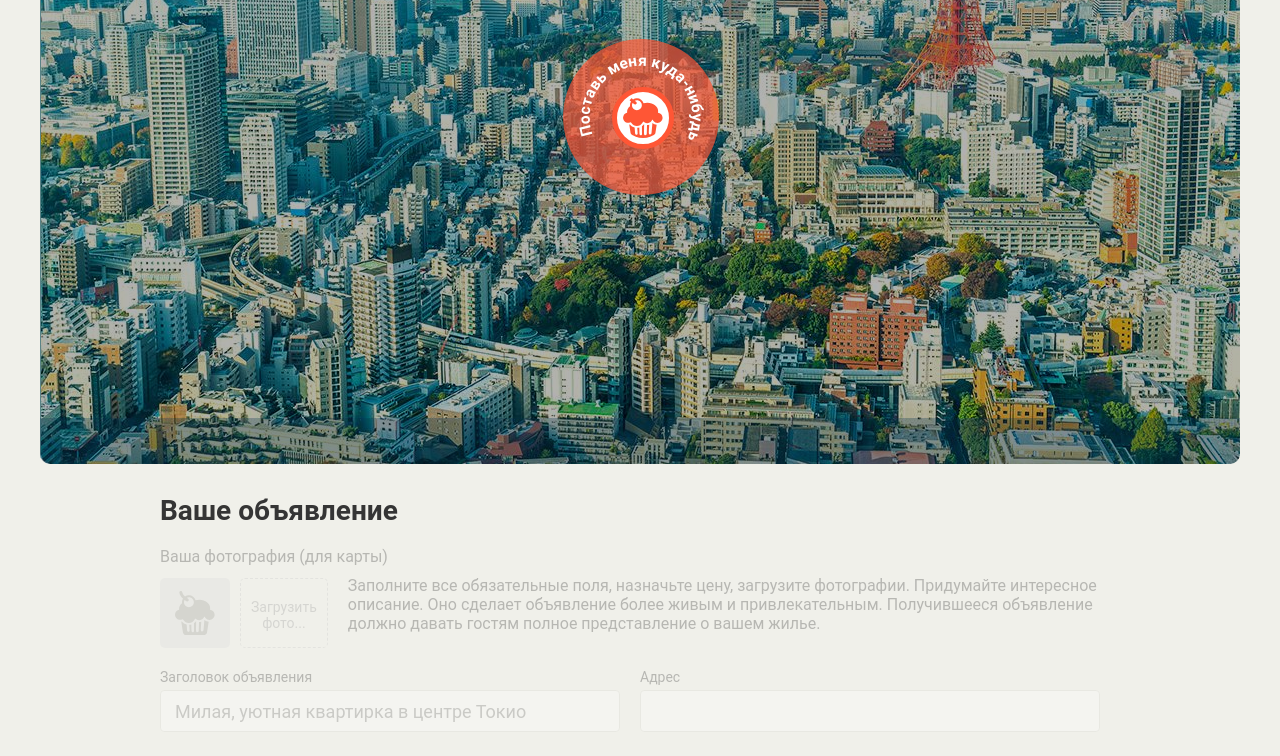
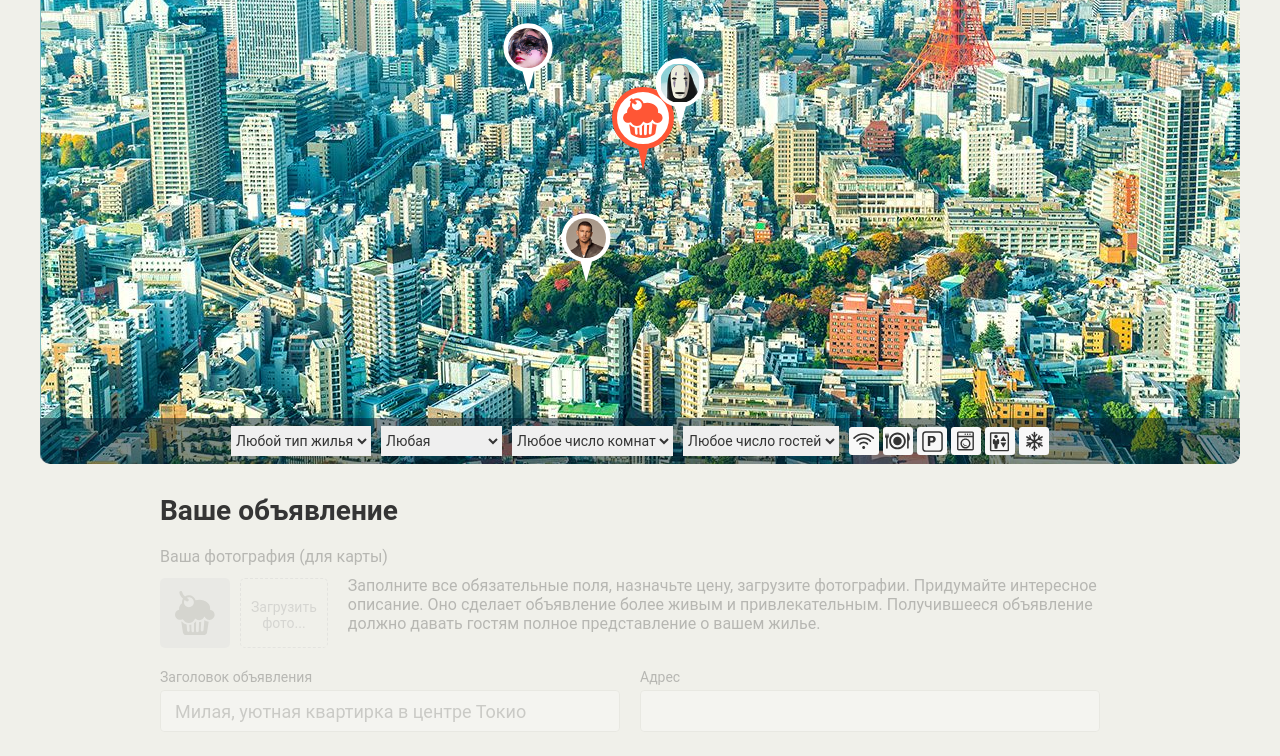
Before and after one commit to K-Katerina/1052393-keksobooking-20, a website: page index.html in a window 1280 px wide. Shown: the part 286-1042 px from the top of the page. Drawn offline with Linux system fonts and the light colour scheme; files whose address does not match are found by name.

Commit message:
Добавлены метки на карту

```diff
--- a/index.html
+++ b/index.html
@@ -16,7 +16,7 @@
     </div>
 
     <!-- Карта объявлений -->
-    <section class="map map--faded">
+    <section class="map">
 
       <!-- Метки объявлений -->
       <div class="map__pins">
@@ -248,5 +248,7 @@
     </div>
   </template>
 
+  <script src="js/main.js"></script>
+
 </body>
 </html>
--- a/js/main.js
+++ b/js/main.js
@@ -0,0 +1,96 @@
+'use strict';
+
+var PHOTO_LIST = ['http://o0.github.io/assets/images/tokyo/hotel1.jpg', 'http://o0.github.io/assets/images/tokyo/hotel2.jpg', 'http://o0.github.io/assets/images/tokyo/hotel3.jpg'];
+var BUILDING_TYPE_LIST = ['palace', 'flat', 'house', 'bungalo'];
+var CHECK_TIME_LIST = ['12:00', '13:00', '14:00'];
+var FEATURE_LIST = ['wifi', 'dishwasher', 'parking', 'washer', 'elevator', 'conditioner'];
+var BLOCK_COORDINATE_Y = 130;
+var BLOCK_HEIGHT = 500;
+var PIN_WIDTH = 50;
+var PIN_HEIGHT = 70;
+
+var getRandomNumberOfRange = function (a, b) {
+  return Math.round(a + Math.random() * (b - a));
+};
+
+var getBlockCoordinateX = function () {
+  return 30; // TODO: getBlockCoordinateX
+};
+
+var getBlockWidth = function () {
+  return 800; // TODO: getBlockWidth
+};
+
+var getAvatar = function (i) {
+  return 'img/avatars/user0' + (i + 1) + '.png';
+};
+
+var shuffle = function (array) {
+  for (var i = array.length - 1; i > 0; i--) {
+    var j = Math.floor(Math.random() * (i + 1));
+    var buffer = array[i];
+    array[i] = array[j];
+    array[j] = buffer;
+  }
+  return array;
+};
+
+var getRandomArray = function (array) {
+  return shuffle(array).slice(0, getRandomNumberOfRange(0, array.length));
+};
+
+var createAdvertisement = function (i) {
+  var location = {
+    x: getRandomNumberOfRange(getBlockCoordinateX(), getBlockCoordinateX() + getBlockWidth()),
+    y: getRandomNumberOfRange(BLOCK_COORDINATE_Y, BLOCK_COORDINATE_Y + BLOCK_HEIGHT),
+  };
+  return {
+    author: {
+      avatar: getAvatar(i)
+    },
+    offer: {
+      title: 'Объявление №' + (i + 1),
+      address: location.x + ', ' + location.y,
+      price: getRandomNumberOfRange(100, 1000),
+      type: BUILDING_TYPE_LIST[getRandomNumberOfRange(0, BUILDING_TYPE_LIST.length - 1)],
+      rooms: getRandomNumberOfRange(1, 10),
+      guests: getRandomNumberOfRange(1, 10),
+      checkin: CHECK_TIME_LIST[getRandomNumberOfRange(0, CHECK_TIME_LIST.length - 1)],
+      checkout: CHECK_TIME_LIST[getRandomNumberOfRange(0, CHECK_TIME_LIST.length - 1)],
+      features: getRandomArray(FEATURE_LIST),
+      description: 'Описание объявления №' + (i + 1),
+      photos: getRandomArray(PHOTO_LIST)
+    },
+    location: location
+  };
+};
+
+var getAdvertisementList = function () {
+  var advertisementList = [];
+  for (var i = 0; i < 8; i++) {
+    advertisementList.push(createAdvertisement(i));
+  }
+  return advertisementList;
+};
+
+var similarAdvertisementTemplate = document.querySelector('#pin').content.querySelector('.map__pin');
+
+var renderAdvertisement = function (advertisementItem) {
+  var advertisement = similarAdvertisementTemplate.cloneNode(true);
+
+  advertisement.style = 'left:' + (advertisementItem.location.x - PIN_WIDTH / 2) + 'px; top: ' + (advertisementItem.location.y - PIN_HEIGHT) + 'px';
+  advertisement.querySelector('img').src = advertisementItem.author.avatar;
+  advertisement.querySelector('img').alt = advertisementItem.title;
+
+  return advertisement;
+};
+
+var advertisementList = getAdvertisementList();
+
+var fragment = document.createDocumentFragment();
+for (var i = 0; i < advertisementList.length; i++) {
+  fragment.appendChild(renderAdvertisement(advertisementList[i]));
+}
+
+var similarListElement = document.querySelector('.map__pins');
+similarListElement.appendChild(fragment);
```
